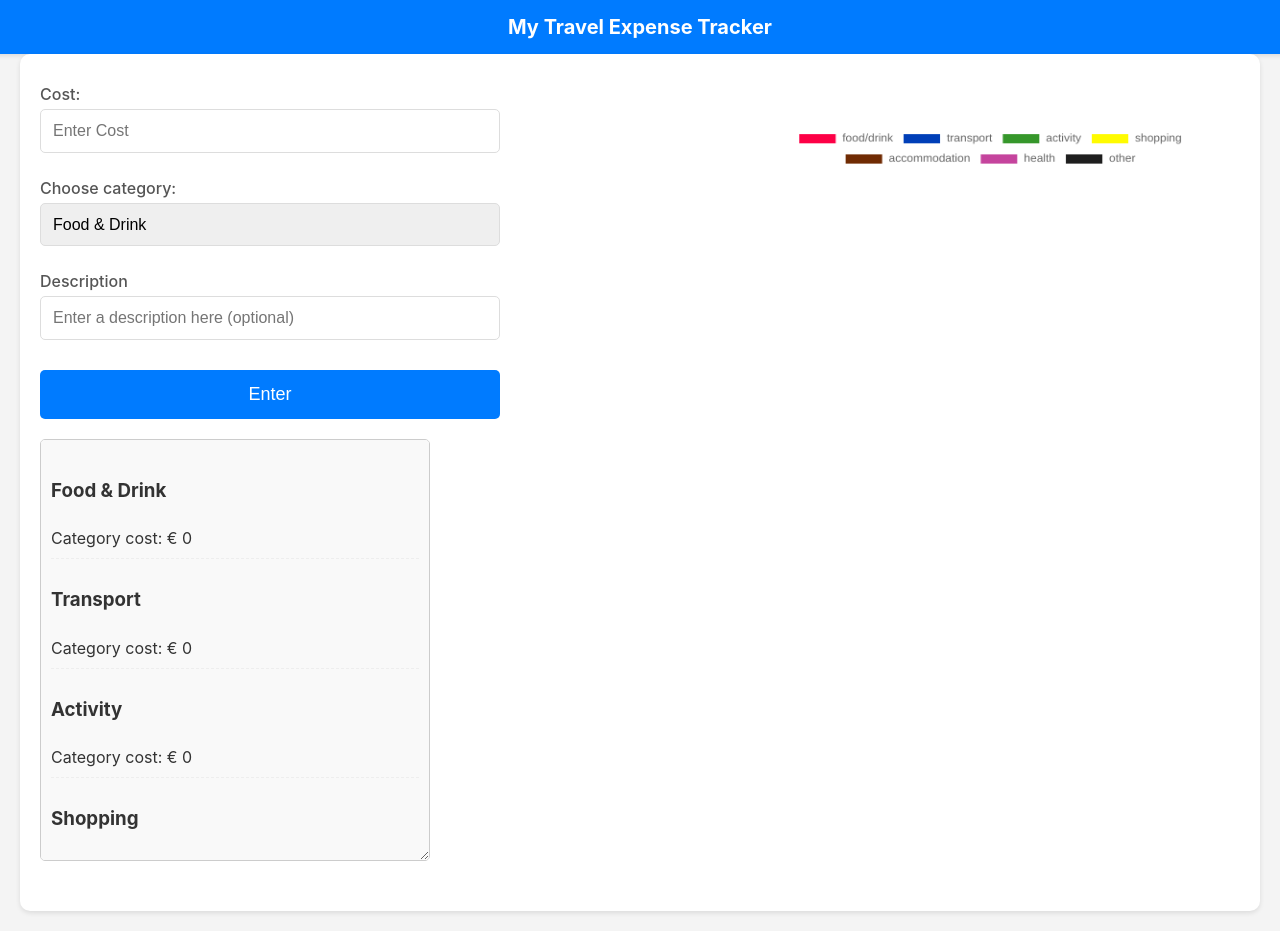
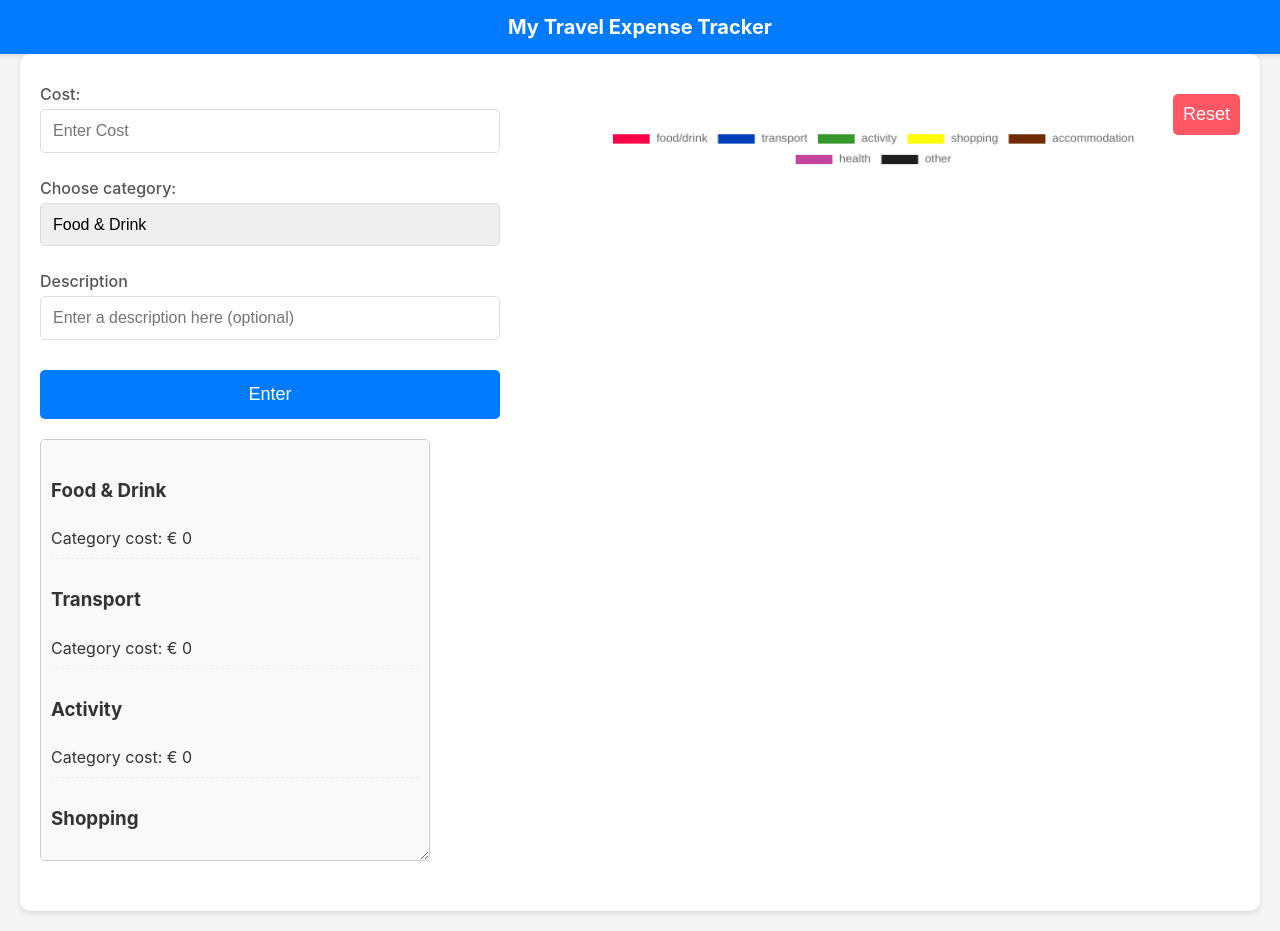
Before and after one commit to RenelikesCats/Travel-Expense-Tracker-webApp, a website: page index.html in a window 1280 px wide. Drawn offline with nearby package versions, Linux system fonts and the light colour scheme.

Commit message:
reset data button added

```diff
--- a/index.html
+++ b/index.html
@@ -18,8 +18,8 @@
     <div class="form-container">
         <span id="costInpError" class="error" hidden>Invalid input! cost must be higher than 0 </span>
         <label for="costInp"> Cost: </label><input type="number" id="costInp" placeholder="Enter Cost" min="1" required>
+
         <label for="category">Choose category:</label>
-
         <select name="category" id="category">
             <option value="food/drink">Food &amp; Drink</option>
             <option value="transport">Transport</option>
@@ -32,39 +32,39 @@
 
         <label for="description">Description</label>
         <input type="text" id="description" placeholder="Enter a description here (optional)">
-
         <button id="submit-btn">Enter</button>
 
         <section id="category-section">
             <div id="category-list">
                 <div id="food/drink">
-                    <h3> Food &amp; Drink</h3> <span></span>
+                    <h3> Food &amp; Drink</h3><span></span>
                 </div>
                 <div id="transport">
-                    <h3>Transport</h3>  <span> </span>
+                    <h3>Transport</h3><span> </span>
                 </div>
                 <div id="activity">
-                    <h3>Activity</h3>  <span></span>
+                    <h3>Activity</h3><span></span>
                 </div>
                 <div id="shopping">
-                    <h3>Shopping </h3> <span></span>
+                    <h3>Shopping </h3><span></span>
                 </div>
                 <div id="accommodation">
-                    <h3> Accommodation </h3> <span></span>
+                    <h3> Accommodation </h3><span></span>
                 </div>
                 <div id="health">
-                    <h3> Health </h3> <span></span>
+                    <h3> Health </h3><span></span>
                 </div>
                 <div id="other">
-                    <h3> Other </h3> <span></span>
+                    <h3> Other </h3><span></span>
                 </div>
             </div>
         </section>
+    </div>
 
-    </div>
     <div id="chart-container">
+        <button id="reset-btn" class="reset-button">Reset</button>
         <canvas id="myChart"></canvas>
-        <span id="total-cost"> </span>
+        <span id="total-cost"></span>
     </div>
 </main>
 
--- a/index.js
+++ b/index.js
@@ -4,6 +4,7 @@ const enterBtn = document.getElementById("submit-btn");
 const costInp = document.getElementById("costInp");
 const totalCost = document.getElementById("total-cost");
 const inputError = document.getElementById("costInpError");
+const resetBtn = document.getElementById("reset-btn");
 const xValues = ["food/drink", "transport", "activity", "shopping", "accommodation", "health", "other"];
 let selectedCategory = 0;
 const barColors = [
@@ -57,6 +58,12 @@ enterBtn.addEventListener("click", () => {
         inputError.hidden = false;
     }
 });
+resetBtn.addEventListener("click", () => {
+    if (confirm("Are you sure you want to reset the data?")) {
+        localStorage.clear();
+        location.reload();
+    }
+});
 function processCategoryListValues(divEl, cost) {
     divEl.children[1].textContent = `Category cost: € ${cost}`;
 }
--- a/style.css
+++ b/style.css
@@ -68,7 +68,6 @@ select:focus {
     box-shadow: 0 0 0 2px rgba(52, 152, 219, 0.25);
 }
 
-
 button {
     background-color: #007bff;
     color: white;
@@ -108,7 +107,6 @@ button:hover {
 #category-section {
     margin: 20px 0 10px 0;
     padding: 10px;
-
     border-radius: 5px;
     background-color: #f9f9f9;
     width: 100%;
@@ -131,6 +129,18 @@ button:hover {
 
 #category-list div:last-child {
     border-bottom: none;
+}
+
+.reset-button {
+    margin: 20px 0 30px 0;
+    padding: 10px 10px;
+    float: right;
+    display: inline;
+    background-color: rgba(255, 0, 21, 0.66);
+}
+
+.reset-button:hover {
+    background-color: #ff0000;
 }
 
 #total-cost {
@@ -166,7 +176,7 @@ button:hover {
     }
 
     #myChart {
-        padding:10px;
+        padding: 10px;
         max-width: 600px;
         margin-top: 40px;
     }
@@ -177,4 +187,8 @@ button:hover {
         width: 80%;
         resize: both;
     }
+
+    .reset-button {
+        width: fit-content;
+    }
 }
```
Also changed, not shown: index.ts (+7 -2 lines).
